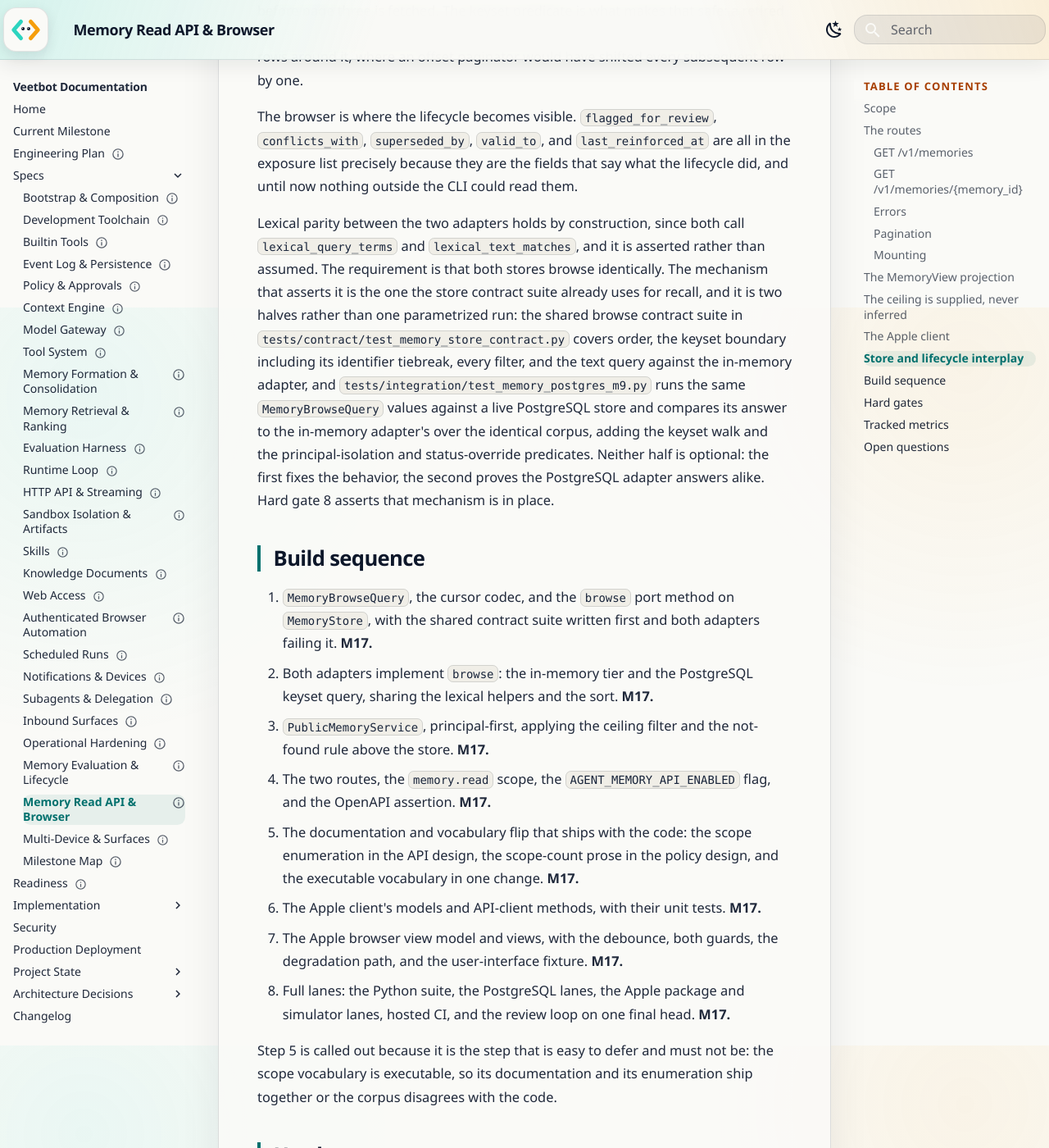
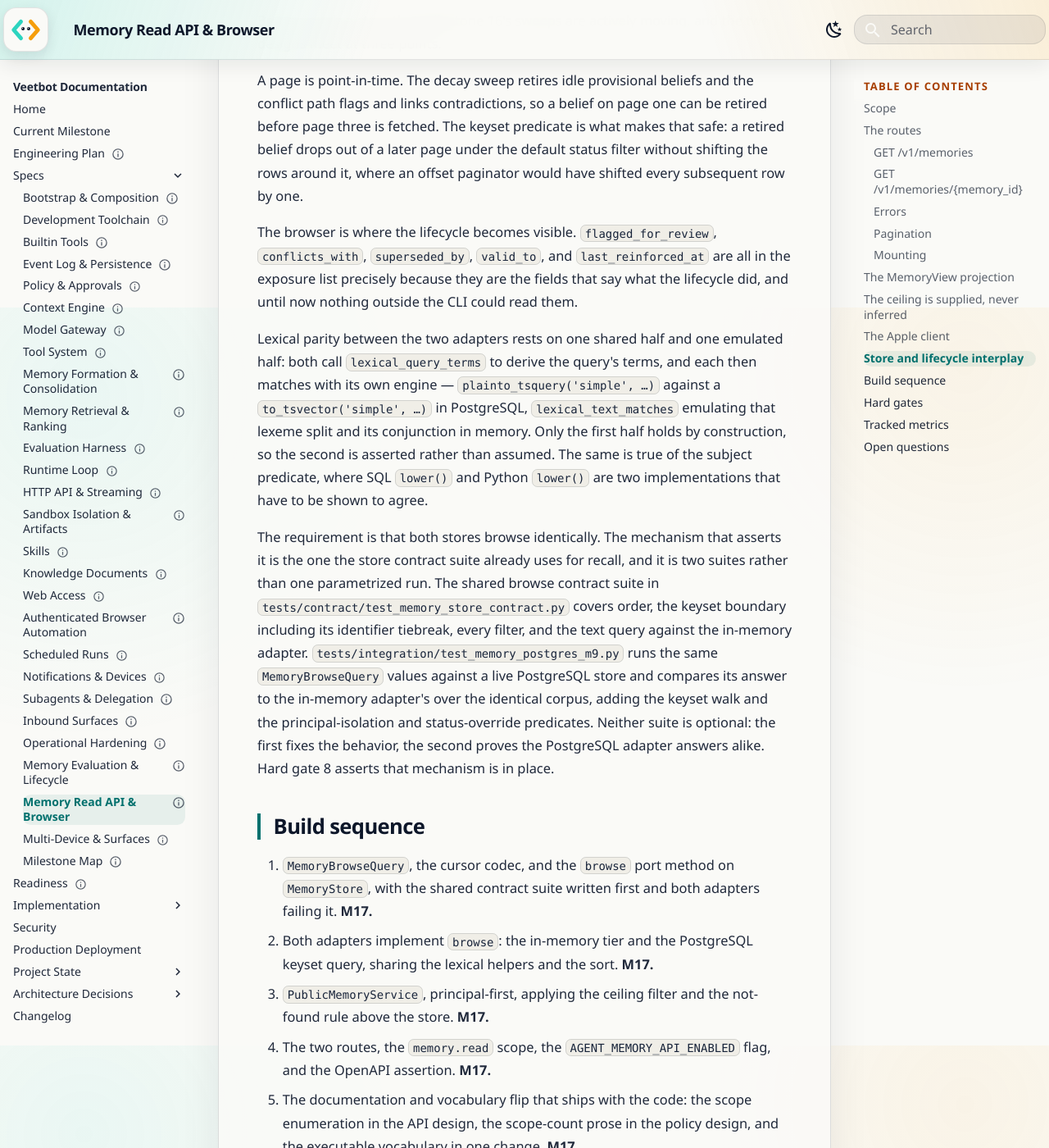
Before and after one commit to avitus/veetbot, an MkDocs documentation site: the page built from docs/plan/memory-read-api-and-browser.md, in a window 1280 px wide and 1400 px high, scrolled down 8625 px. Shown: the whole window at 82% size. Built offline with MkDocs 1.6.1 and Material for MkDocs 9.7.7, drawn with Linux system fonts in a browser that asks for light colours; some of the changed text lies outside the part shown.

Commit message:
Replay real cursors in the pagination gate, and state the true lexical mechanism
Hard gate 4's declaration requires that re-reading a cursor against an
unchanged store returns an identical page. The test only re-issued the
cursorless first-page request, so the encode/decode round trip was never
driven and a cursor carrying a nonce or decoding lossily would have stayed
green. After the walk, every cursor the walk emitted is now replayed against
the unchanged store and asserted to reproduce, byte for byte, the page it
originally produced, that page's own next_cursor included. The cursorless
re-read stays as a preliminary, with its comment corrected to say what it
actually does. Confirmed red by making the cursor decode single-use: the
preliminary passes and the replay fails.

The design also claimed both store adapters call `lexical_query_terms` and
`lexical_text_matches`. Only the first is shared. PostgreSQL matches with
plainto_tsquery('simple') against a to_tsvector('simple') vector, and
`lexical_text_matches` is the in-memory emulation of that lexeme split and
its conjunction. Both the browse-parameter paragraph and the store-interplay
paragraph now say so, and hard gate 8's declaration drops the same
overstatement in favor of what the gate actually checks: shared term
derivation and a subject comparison lowercased alike. The requirement
sentence, both stores browse identically, is unchanged, as are every gate
identifier, kind, and the conditions each covers, and gate 8's assertions.

Reading-Lane: A
Co-Authored-By: Claude Fable 5 <noreply@anthropic.com>

```diff
--- a/docs/plan/memory-read-api-and-browser.md
+++ b/docs/plan/memory-read-api-and-browser.md
@@ -128,13 +128,19 @@ practice, since a candidate is not a stored belief.
 store's SQL `lower()` semantics exactly; `casefold()` would diverge from it on
 non-ASCII subjects and break parity between the two adapters.
 
-`text` uses the shared lexical helpers in `src/agent_core/domain/memory.py`,
-`lexical_query_terms` to split the query and `lexical_text_matches` to test a
-record, with any-term semantics: a belief matches when it overlaps one term or
-more. Both store adapters call the same two functions, so lexical parity holds
-by construction rather than by two implementations agreeing, which is the
-mistake Milestone 16 already had to repair once. Text too short to yield a term
-is matched whole rather than matching everything.
+`text` is split into terms by `lexical_query_terms` in
+`src/agent_core/domain/memory.py`, which both store adapters call, and matched
+with any-term semantics: a belief matches when it overlaps one term or more.
+Term derivation is therefore shared; matching is not, and cannot be. PostgreSQL
+tests each term with `plainto_tsquery('simple', term)` against
+`to_tsvector('simple', subject || ' ' || statement)`, and the in-memory tier
+tests it with `lexical_text_matches`, whose `lexical_tokens` reproduces that
+lexeme split and whose all-lexemes-of-one-term rule reproduces
+`plainto_tsquery`'s conjunction. One half holds by construction and the other
+is a deliberate emulation, which is exactly why the cross-adapter tests below
+have to check it rather than assume it — assuming it is the mistake Milestone
+16 already had to repair once. Text too short to yield a term is matched whole
+rather than matching everything.
 
 Repeated parameters intersect across kinds and union within a kind: two
 `status` values mean either status, and a `status` together with a
@@ -340,21 +346,27 @@ The browser is where the lifecycle becomes visible. `flagged_for_review`,
 in the exposure list precisely because they are the fields that say what the
 lifecycle did, and until now nothing outside the CLI could read them.
 
-Lexical parity between the two adapters holds by construction, since both call
-`lexical_query_terms` and `lexical_text_matches`, and it is asserted rather
-than assumed. The requirement is that both stores browse identically. The
-mechanism that asserts it is the one the store contract suite already uses for
-recall, and it is two halves rather than one parametrized run: the shared
-browse contract suite in `tests/contract/test_memory_store_contract.py` covers
-order, the keyset boundary including its identifier tiebreak, every filter, and
-the text query against the in-memory adapter, and
+Lexical parity between the two adapters rests on one shared half and one
+emulated half: both call `lexical_query_terms` to derive the query's terms, and
+each then matches with its own engine — `plainto_tsquery('simple', …)` against
+a `to_tsvector('simple', …)` in PostgreSQL, `lexical_text_matches` emulating
+that lexeme split and its conjunction in memory. Only the first half holds by
+construction, so the second is asserted rather than assumed. The same is true
+of the subject predicate, where SQL `lower()` and Python `lower()` are two
+implementations that have to be shown to agree.
+
+The requirement is that both stores browse identically. The mechanism that
+asserts it is the one the store contract suite already uses for recall, and it
+is two suites rather than one parametrized run. The shared browse contract
+suite in `tests/contract/test_memory_store_contract.py` covers order, the
+keyset boundary including its identifier tiebreak, every filter, and the text
+query against the in-memory adapter.
 `tests/integration/test_memory_postgres_m9.py` runs the same
 `MemoryBrowseQuery` values against a live PostgreSQL store and compares its
-answer to the in-memory adapter's over the identical corpus, adding the
-keyset walk and the principal-isolation and status-override predicates. Neither
-half is optional: the first fixes the behavior, the second proves the
-PostgreSQL adapter answers alike. Hard gate 8 asserts that mechanism is in
-place.
+answer to the in-memory adapter's over the identical corpus, adding the keyset
+walk and the principal-isolation and status-override predicates. Neither suite
+is optional: the first fixes the behavior, the second proves the PostgreSQL
+adapter answers alike. Hard gate 8 asserts that mechanism is in place.
 
 ## Build sequence
 
@@ -422,8 +434,8 @@ enumeration ship together or the corpus disagrees with the code.
    order, the keyset boundary, every filter, and the text query against the
    in-memory adapter, and the PostgreSQL parity suite answers the same
    `MemoryBrowseQuery` values from a live store and compares the two adapters
-   over one corpus; both adapters reach their text and subject predicates
-   through the same shared helpers. Registered as
+   over one corpus; both adapters derive their query terms through the same
+   shared helper and lowercase their subject comparison alike. Registered as
    `gate.memory.browse_contract_parity`, structural. **M17.**
 9. **The projection is exactly the exposure list.** A serialized `MemoryView`
    carries every field the exposure list names and no other key, and no
```
Also changed, not shown: 2 other files.
